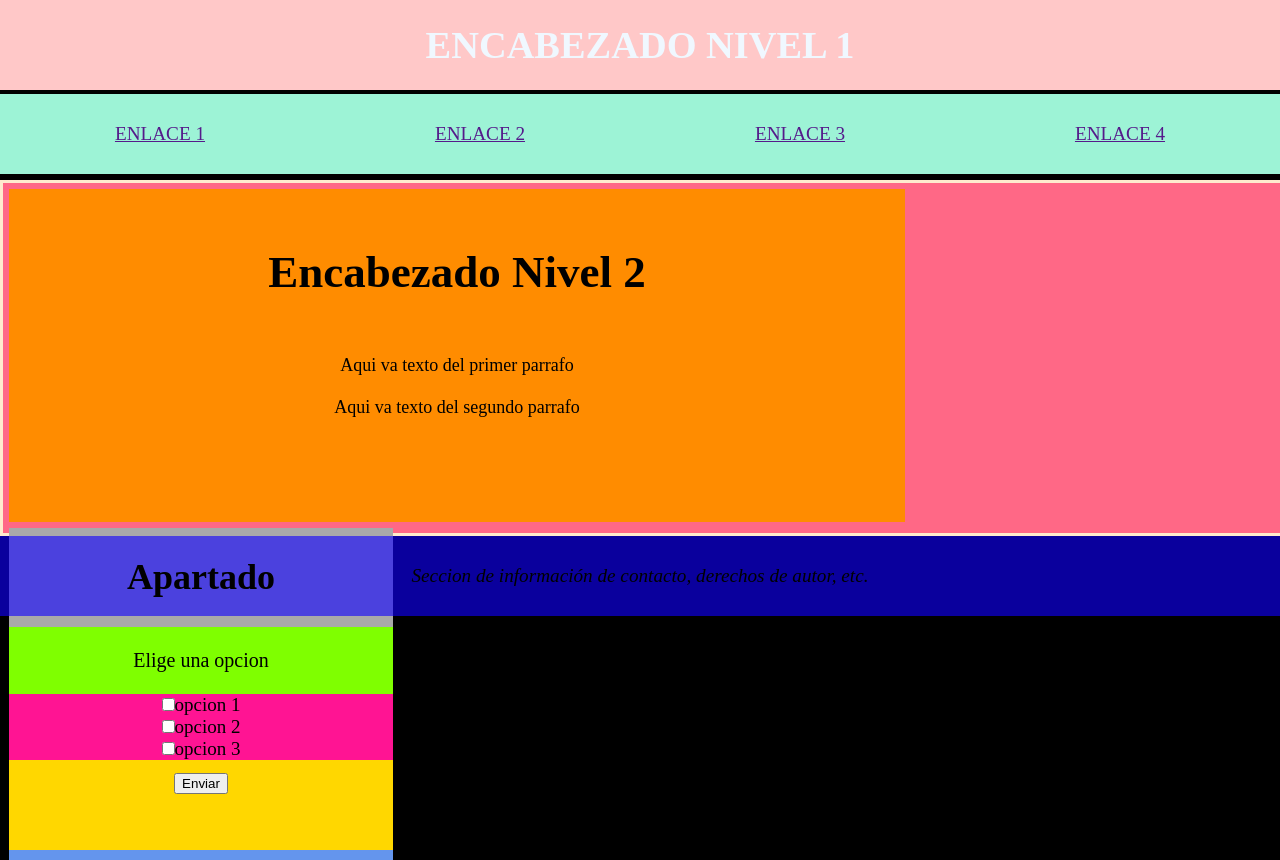
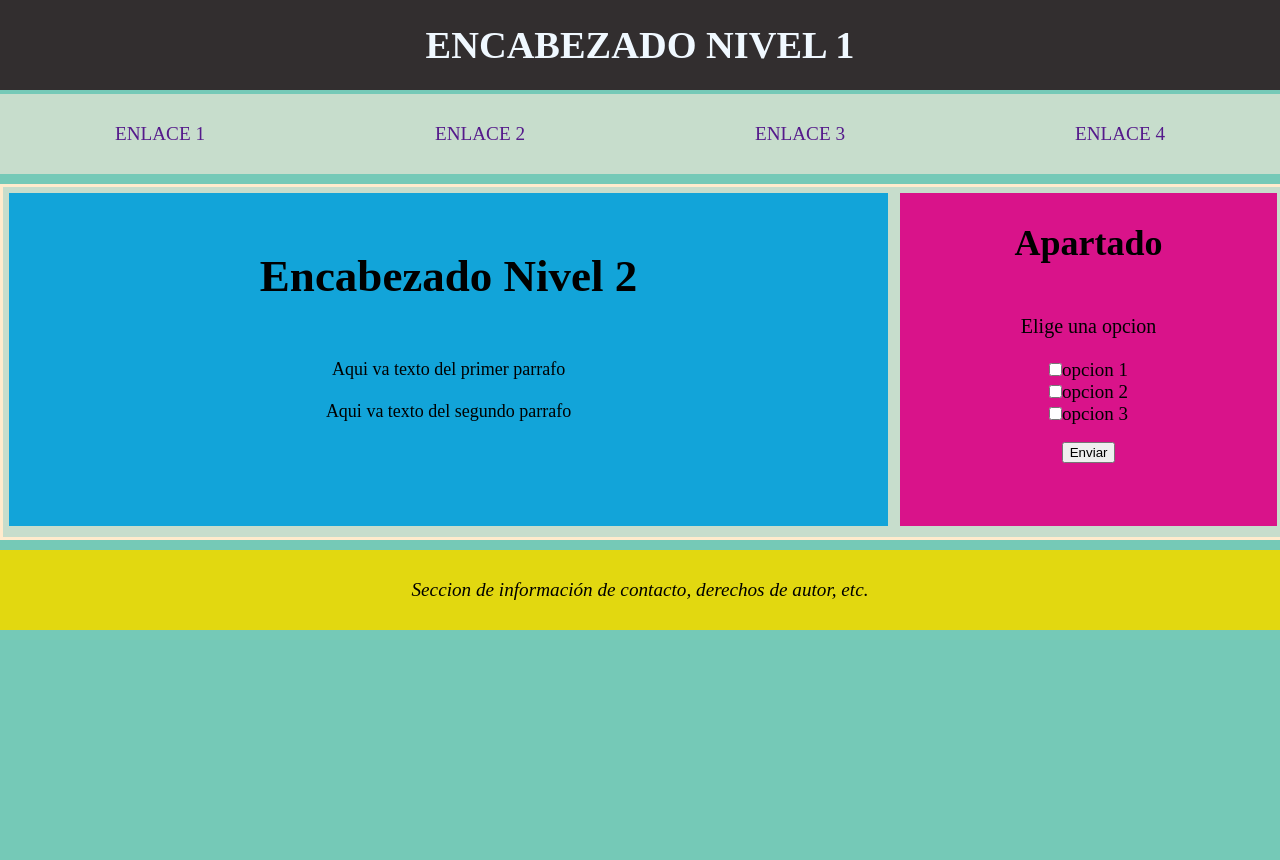
Before and after one commit to juanmg39/Escuela_De_Codigo, a plain HTML site: page primer_tarea/lenguaje.html in a window 1280 px wide. After the commit the page ends 800 px from the top, so only its background shows below. Drawn offline with Linux system fonts and the light colour scheme.

Commit message:
desarrolloweb

```diff
--- a/primer_tarea/lenguaje.html
+++ b/primer_tarea/lenguaje.html
@@ -9,8 +9,8 @@
     <style>
 
      .bt{
-        background-color: gold;
-        font-size: 16px;
+        /* background-color: gold; */
+        font-size: 20px;
         padding-top: 13px;  /*SEPARACION DE ARRIBA*/
         text-align: center;
         height: 23%;
--- a/primer_tarea/style.css
+++ b/primer_tarea/style.css
@@ -1,12 +1,12 @@
 body{
-    background-color: black; /*fondo de la pagina*/
+    background-color: #75C9B7; /*fondo de la pagina*/
 }
 *{
     margin: 0%;     /*QUITAR LOS BORDES DE LA PAGINA*/
 }
 header{
     text-align: center;
-    background-color: rgb(255, 200, 200);
+    background-color: #322E2F;
     color: aliceblue;
     font-size: larger;
     width: 100%;
@@ -19,8 +19,9 @@ header{
 nav{
     font-size: larger;
     text-align: center;
-    background-color: rgb(157, 243, 214);
+    background-color: #C7DDCC;
     margin-top: 4px;
+    margin-bottom: 10px;
     height:80px;
     display: flex;
     justify-content: center;    /*CENTRAR EL TEXTO */
@@ -28,16 +29,20 @@ nav{
     justify-content: space-around; /*SEPARAR LOS ENLACES <a> */
 
 }
+nav a{
+    text-decoration: none;
+}
 
 .partedos{
-    background-color: rgb(255, 104, 134);
+    background-color: #C7DDCC;
     width: 100%;
     height: 350px;
     margin-top: 6px;
     border: solid blanchedalmond 3px;
+    display: flex;
 }
 section{
-    background-color: darkorange;
+    background-color: #12A4D9;
     width: 70%;
 
     height: 95%;
@@ -46,7 +51,7 @@ section{
 
 }
 aside{
-    background-color: cornflowerblue;
+    background-color: #D9138A;
     width: 30%;
     height: 95%;
     border: 1px;
@@ -67,7 +72,7 @@ aside{
     font-size: 18px; /*tamaño de la letra*/
     }
     .apartado{
-        background-color: darkgrey;
+        /* background-color: darkgrey; */
         text-align: center;
         height: 30%;
         font-size: 24px;
@@ -76,7 +81,7 @@ aside{
         align-items: center;
     }
     .prip{
-        background-color: chartreuse;
+        /* background-color: chartreuse; */
         height: 20%;
         text-align: center;
         display: flex;
@@ -85,14 +90,14 @@ aside{
         font-size: 20px;
     }
     .op{
-        background-color: deeppink;
+        /* background-color: deeppink; */
         height: 20%;
         text-align: center;
         font-size: 19px;
     }
     footer{
         text-align: center;
-        background-color: rgba(17, 0, 255, 0.616);
+        background-color: #E2D810;
         height: 60px;
         text-align: center;
         display: flex;
@@ -101,4 +106,5 @@ aside{
         font-size: larger;
         padding-top: 10px;
         padding-bottom: 10px;
+        margin-top: 10px;
     }
```
Also changed, not shown: 2 other files.
